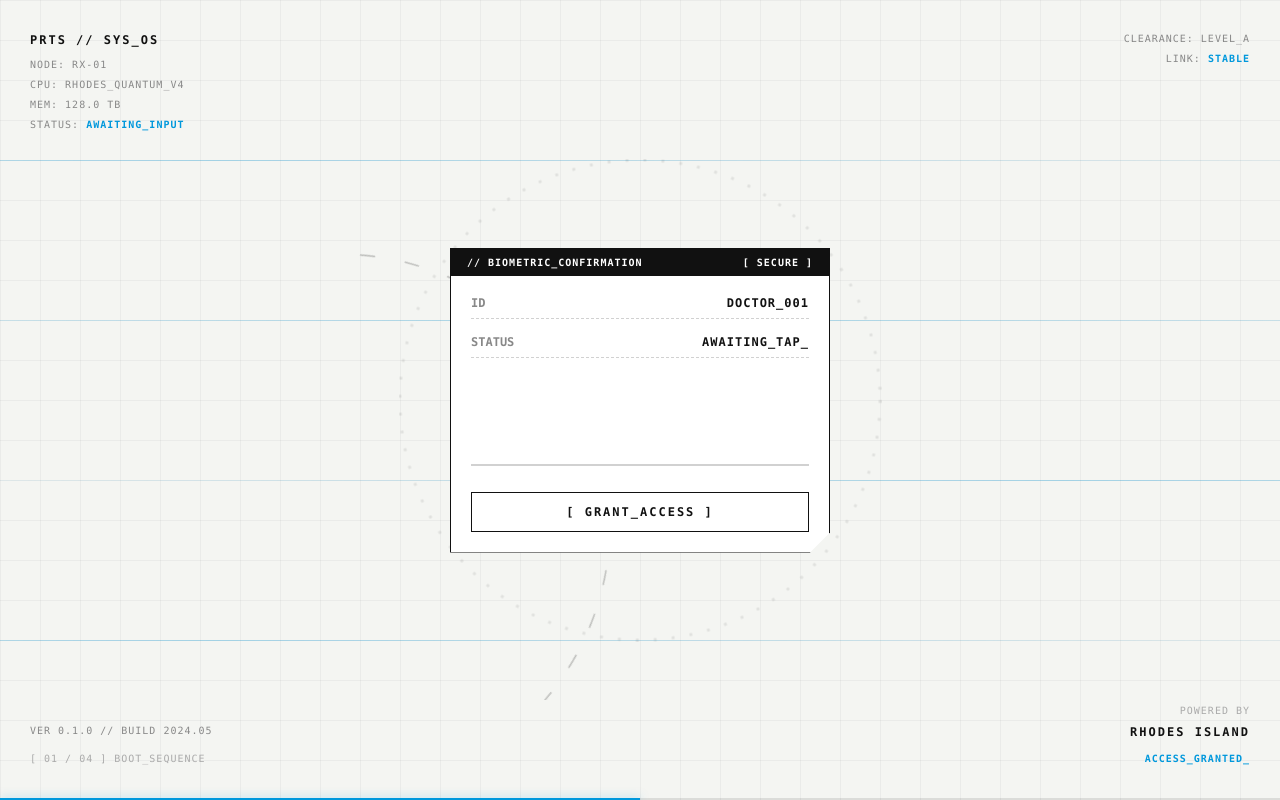
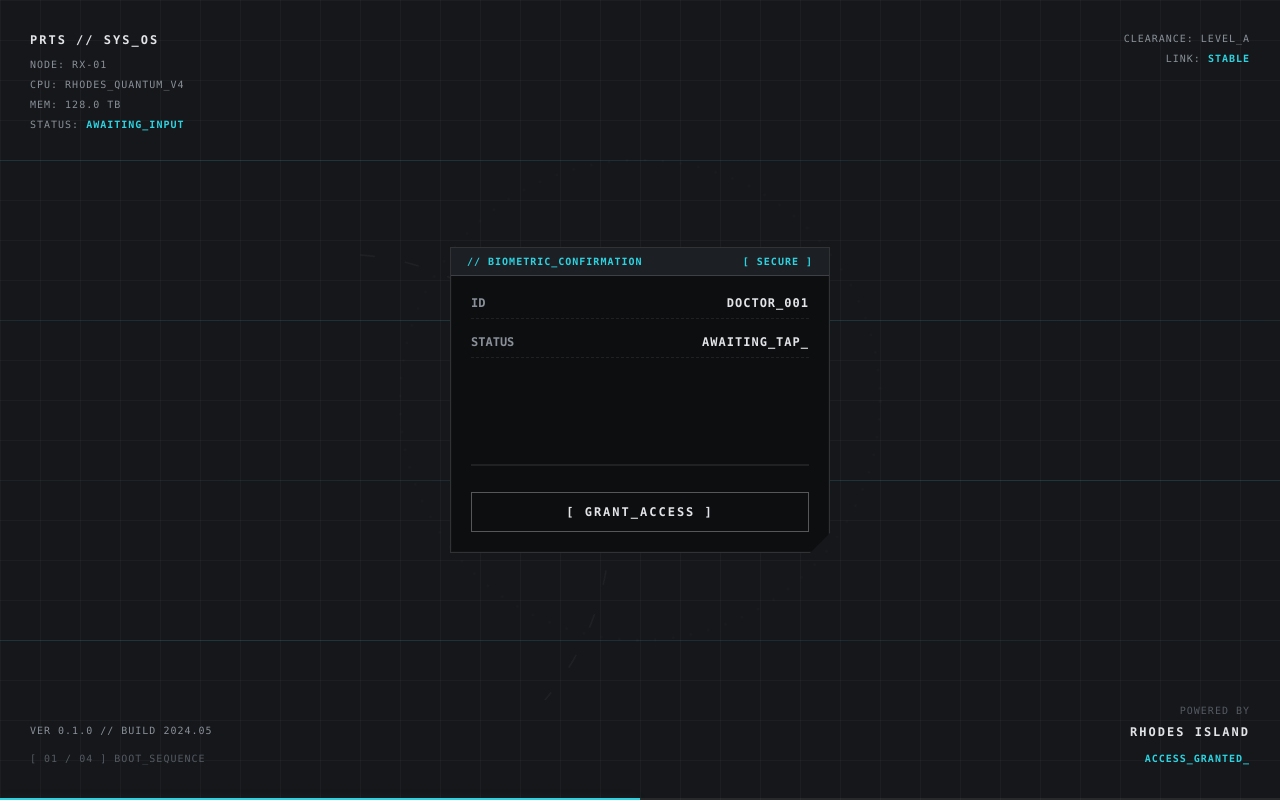
Before and after one commit to DeepSeekie/DeepSeekie.github.io, a Vue app: page / in a window 1280 px wide. Built offline with nearby package versions, Linux system fonts and the light colour scheme.

Commit message:
feat: dark charcoal splash palette; bind theme vars to #splash for scoped CSS

```diff
--- a/src/components/SplashScreen.vue
+++ b/src/components/SplashScreen.vue
@@ -1,11 +1,11 @@
 <template>
   <div id="splash" :class="{ 'is-leaving': leaving }" @pointerdown="onTap" @keydown.enter="onTap">
 
-    <!-- 1. 工业图纸背景与网格 -->
+    <!-- 1. 深色金属工业图纸背景 -->
     <div class="bg-grid"></div>
     <div class="bg-halftone"></div>
 
-    <!-- 背景流动数据流 (淡青色细线) -->
+    <!-- 背景流动数据流 (冷青色细线) -->
     <div class="bg-data-stream">
       <div class="stream-line" v-for="i in 5" :key="i" :style="{ top: `${i * 20}%`, animationDelay: `${i * -2}s` }"></div>
     </div>
@@ -25,7 +25,7 @@
       <div class="hl-data">LINK: <span class="text-cyan">STABLE</span></div>
     </div>
 
-    <!-- 3. HUD: 左下角版本号 (已去除音频条) -->
+    <!-- 3. HUD: 左下角版本号 -->
     <div class="hud-corner hud-bl">
       <div class="hl-data">VER 0.1.0 // BUILD 2024.05</div>
       <div class="hl-data text-faint">[ 01 / 04 ] BOOT_SEQUENCE</div>
@@ -69,7 +69,7 @@
       </div>
 
       <!-- ========================================== -->
-      <!-- 身份验证弹窗 (亮色工业风) -->
+      <!-- 身份验证弹窗 (深灰工业风) -->
       <!-- ========================================== -->
       <transition name="pop">
         <div class="auth-card" v-if="phase === 'auth_wait' || phase === 'auth_scanning' || phase === 'welcome'">
@@ -99,7 +99,7 @@
               <div class="bar-fill" :style="{ width: scanPct + '%' }"></div>
             </div>
 
-            <!-- 按钮逻辑：等待点击 -> 扫描中 -> 等待点击进入 -->
+            <!-- 按钮逻辑 -->
             <button class="auth-btn" v-if="phase === 'auth_wait'" @click.stop="startScan">
               [ GRANT_ACCESS ]
             </button>
@@ -127,7 +127,6 @@ const phase = ref('boot');
 const systemStatus = ref('INITIALIZING...');
 const progressWidth = ref('10%');
 
-// 验证相关状态
 const scanPct = ref(0);
 const scanLogs = ref([]);
 let timers = [];
@@ -141,7 +140,6 @@ const clearTimers = () => {
   timers = [];
 };
 
-// 点击开始扫描
 const startScan = () => {
   if (phase.value !== 'auth_wait') return;
   phase.value = 'auth_scanning';
@@ -170,7 +168,6 @@ const startScan = () => {
       clearInterval(interval);
       addLog(logPool[3]);
       setTimeout(() => {
-        // 扫描完成，进入 welcome 状态，但绝对不自动跳转！
         phase.value = 'welcome';
         systemStatus.value = 'AUTHORIZED';
         progressWidth.value = '100%';
@@ -179,14 +176,12 @@ const startScan = () => {
   }, 100);
 };
 
-// 点击进入主系统
 const enterSystem = () => {
   if (phase.value !== 'welcome') return;
   leaving.value = true;
-  setTimeout(() => emit('done'), 800); // 触发淡出并通知父组件
+  setTimeout(() => emit('done'), 800);
 };
 
-// 全局点击判定
 const onTap = () => {
   if (phase.value === 'auth_wait') {
     startScan();
@@ -196,14 +191,12 @@ const onTap = () => {
 };
 
 onMounted(() => {
-  // 启动系统自检
   timers.push(setTimeout(() => {
     systemStatus.value = 'SELF_TEST_PASS';
     progressWidth.value = '30%';
     phase.value = 'system_check';
   }, 1500));
 
-  // 进入等待状态，此后将永久停留，直到用户点击
   timers.push(setTimeout(() => {
     systemStatus.value = 'AWAITING_INPUT';
     progressWidth.value = '50%';
@@ -216,102 +209,127 @@ onUnmounted(() => clearTimers());
 
 <style scoped>
 /* ============================================================
-   基础层：亮色纸感
+   0. 非纯黑深灰工业调色板 (防AI配色)
+   ============================================================ */
+#splash {
+  /* 背景 - 金属炭灰 */
+  --bg-deep: #15171A;       /* 主背景，非常深的炭灰，带一点冷调 */
+  --bg-surface: #0D0E10;    /* 终端框、卡片底色，比背景更深 */
+  --bg-elevated: #1C1F24;   /* 悬浮元素、高亮面板 */
+
+  /* 线条与边框 - 极细灰色 */
+  --line-faint: rgba(255, 255, 255, 0.08);
+  --line-mid: rgba(255, 255, 255, 0.15);
+  --line-strong: rgba(255, 255, 255, 0.3);
+
+  /* 文字 - 柔和高对比 */
+  --text-main: #E2E4E8;     /* 主文字，柔白，不刺眼 */
+  --text-dim: #8A9099;      /* 辅助文字 */
+  --text-faint: #555A63;    /* 极弱信息 */
+
+  /* 强调色 - 冷空青 & 琥珀警示 */
+  --accent-cyan: #2CD3E1;   /* 冷调青，用于常规高亮 */
+  --accent-amber: #E6A23C;  /* 琥珀金，用于警示、次要状态 */
+  --accent-cyan-soft: rgba(44, 211, 225, 0.15);
+}
+
+/* ============================================================
+   1. 基础层：深灰金属质感
    ============================================================ */
 #splash {
   position: fixed; inset: 0; z-index: 100;
-  background: var(--canvas);
-  color: var(--fg);
+  background: var(--bg-deep);
+  color: var(--text-main);
   display: flex; align-items: center; justify-content: center;
   transition: opacity 0.8s ease;
   cursor: pointer; overflow: hidden;
-  font-family: var(--font-mono);
+  font-family: var(--font-mono, "SFMono-Regular", Consolas, monospace);
 }
 #splash.is-leaving { opacity: 0; pointer-events: none; }
 
-/* 1. 工业图纸网格背景 */
+/* 深色网格背景 */
 .bg-grid {
   position: absolute; inset: 0; z-index: 0; pointer-events: none;
   background-image:
-    linear-gradient(rgba(0, 0, 0, 0.04) 1px, transparent 1px),
-    linear-gradient(90deg, rgba(0, 0, 0, 0.04) 1px, transparent 1px);
+    linear-gradient(rgba(255, 255, 255, 0.03) 1px, transparent 1px),
+    linear-gradient(90deg, rgba(255, 255, 255, 0.03) 1px, transparent 1px);
   background-size: 40px 40px;
 }
 
-/* 半调网点质感 */
+/* 深色半调网点 */
 .bg-halftone {
   position: absolute; inset: 0; z-index: 0; pointer-events: none;
-  background-image: radial-gradient(circle, rgba(0,0,0,0.08) 0.5px, transparent 0.5px);
-  background-size: 4px 4px; opacity: 0.6;
+  background-image: radial-gradient(circle, rgba(255,255,255,0.04) 0.5px, transparent 0.5px);
+  background-size: 4px 4px; opacity: 0.7;
 }
 
-/* 背景横向数据流 */
+/* 背景横向数据流 (冷青色) */
 .bg-data-stream { position: absolute; inset: 0; z-index: 1; overflow: hidden; pointer-events: none; }
 .stream-line {
   position: absolute; left: -100%; width: 200%; height: 1px;
-  background: linear-gradient(90deg, transparent, rgba(0, 152, 220, 0.3), transparent);
+  background: linear-gradient(90deg, transparent, var(--accent-cyan-soft), transparent);
   animation: flowRight 6s linear infinite;
 }
 @keyframes flowRight { 0% { transform: translateX(0); } 100% { transform: translateX(50%); } }
 
 /* ============================================================
-   HUD 四角信息
+   2. HUD 四角信息
    ============================================================ */
-.hud-corner { position: absolute; z-index: 10; font-size: 10px; line-height: 1.8; color: var(--fg-mid); letter-spacing: 1px; }
+.hud-corner { position: absolute; z-index: 10; font-size: 10px; line-height: 1.8; color: var(--text-dim); letter-spacing: 1px; }
 .hud-tl { top: 30px; left: 30px; }
 .hud-tr { top: 30px; right: 30px; text-align: right; }
 .hud-bl { bottom: 30px; left: 30px; }
 .hud-br { bottom: 30px; right: 30px; text-align: right; }
 
-.hl-title { font-size: 12px; font-weight: 900; color: var(--fg); letter-spacing: 2px; margin-bottom: 4px; }
-.hl-data { color: var(--fg-dim); margin-bottom: 2px; }
-.text-cyan { color: var(--blue); font-weight: 700; }
-.text-faint { color: #aaa; margin-top: 10px; }
+.hl-title { font-size: 12px; font-weight: 900; color: var(--text-main); letter-spacing: 2px; margin-bottom: 4px; }
+.hl-data { color: var(--text-dim); margin-bottom: 2px; }
+.text-cyan { color: var(--accent-cyan); font-weight: 700; }
+.text-faint { color: var(--text-faint); margin-top: 10px; }
 .mt-1 { margin-top: 6px; }
 .blink { animation: blink 1s step-end infinite; }
 @keyframes blink { 0%, 100% { opacity: 1; } 50% { opacity: 0.3; } }
 
 /* 底部总进度条 */
 .bottom-progress {
-  position: absolute; bottom: 0; left: 0; right: 0; height: 2px; background: rgba(0,0,0,0.1); z-index: 10;
+  position: absolute; bottom: 0; left: 0; right: 0; height: 2px; background: var(--line-faint); z-index: 10;
 }
-.progress-bar { height: 100%; background: var(--blue); transition: width 0.8s ease; box-shadow: 0 0 10px rgba(0,152,220,0.5); }
+.progress-bar { height: 100%; background: var(--accent-cyan); transition: width 0.8s ease; box-shadow: 0 0 10px var(--accent-cyan-soft); }
 
 /* ============================================================
-   核心舞台 (视觉中心)
+   3. 核心舞台
    ============================================================ */
 .splash-stage {
   position: relative; width: 100vw; height: 100vh; z-index: 5;
   display: flex; align-items: center; justify-content: center;
 }
 
-/* 巨大的罗盘圆环 */
+/* 圆环 (深色线条 + 微弱青/琥珀) */
 .rings {
   position: absolute; width: min(80vw, 600px); height: min(80vw, 600px); z-index: 1;
-  opacity: 0.4; transition: opacity 1s ease;
+  opacity: 0.3; transition: opacity 1s ease;
 }
 .ring { transform-origin: 200px 200px; fill: none; }
-.ring-outer circle { stroke: var(--line-strong); stroke-width: 1; stroke-dasharray: 10 20; animation: spin 40s linear infinite; opacity: 0.3;}
-.ring-mid circle { stroke: var(--blue); stroke-width: 1.5; stroke-dasharray: 100 400; animation: spinRev 20s linear infinite; opacity: 0.6; }
-.ring-inner circle { stroke: var(--fg); stroke-width: 2; animation: spin 15s linear infinite; opacity: 0.2;}
+.ring-outer circle { stroke: var(--line-mid); stroke-width: 1; stroke-dasharray: 10 20; animation: spin 40s linear infinite; opacity: 0.5;}
+.ring-mid circle { stroke: var(--accent-cyan); stroke-width: 1.5; stroke-dasharray: 100 400; animation: spinRev 20s linear infinite; opacity: 0.4; }
+.ring-inner circle { stroke: var(--accent-amber); stroke-width: 2; animation: spin 15s linear infinite; opacity: 0.15;}
 .ring-ticks circle { stroke: var(--line-strong); stroke-width: 2; opacity: 0.1; }
 
-.is-auth_wait .rings { opacity: 0.8; }
+.is-auth_wait .rings { opacity: 0.7; }
 .is-auth_scanning .rings { opacity: 1; }
-.is-welcome .rings { opacity: 0.4; }
+.is-welcome .rings { opacity: 0.3; }
 
-/* 中央大标题 */
+/* 中央文字 */
 .center-text {
   position: absolute; z-index: 5; text-align: center; pointer-events: none;
   display: flex; flex-direction: column; align-items: center; gap: 12px;
   transition: transform 0.5s ease;
 }
 .welcome-title {
-  font-family: var(--font-sans); font-size: clamp(24px, 4vw, 36px);
-  font-weight: 900; letter-spacing: 0.3em; color: var(--fg);
+  font-family: var(--font-sans, sans-serif); font-size: clamp(24px, 4vw, 36px);
+  font-weight: 900; letter-spacing: 0.3em; color: var(--text-main);
 }
 .sub-title {
-  font-size: 10px; letter-spacing: 0.5em; color: var(--fg-dim); text-transform: uppercase; font-weight: 700;
+  font-size: 10px; letter-spacing: 0.5em; color: var(--text-dim); text-transform: uppercase; font-weight: 700;
 }
 
 .is-auth_wait .center-text { transform: translateY(-120px); }
@@ -319,51 +337,54 @@ onUnmounted(() => clearTimers());
 .is-welcome .center-text { transform: translateY(0); }
 
 /* ============================================================
-   身份验证弹窗 (亮色工业卡片)
+   4. 身份验证弹窗 (深灰工业卡片)
    ============================================================ */
 .auth-card {
   position: absolute; z-index: 10;
-  width: min(90vw, 380px); background: var(--surface);
-  border: 1px solid var(--fg);
+  width: min(90vw, 380px);
+  background: var(--bg-surface);
+  border: 1px solid var(--line-mid);
+  /* 斜切角 */
   clip-path: polygon(0 0, 100% 0, 100% calc(100% - 20px), calc(100% - 20px) 100%, 0 100%);
-  box-shadow: 6px 6px 0 rgba(0, 0, 0, 0.05);
+  box-shadow: 6px 6px 0 rgba(0, 0, 0, 0.4), inset 0 0 0 1px rgba(255,255,255,0.02);
   display: flex; flex-direction: column;
 }
 .auth-head {
-  background: var(--fg); color: var(--surface);
+  background: var(--bg-elevated); color: var(--accent-cyan);
+  border-bottom: 1px solid var(--line-mid);
   padding: 8px 16px; font-size: 10px; letter-spacing: 1px; font-weight: 700;
   display: flex; justify-content: space-between;
 }
 .auth-body { padding: 20px; display: flex; flex-direction: column; gap: 16px; }
 
-.auth-row { display: flex; justify-content: space-between; font-size: 12px; border-bottom: 1px dashed var(--line); padding-bottom: 8px; }
-.a-key { color: var(--fg-dim); font-weight: 700; }
-.a-val { color: var(--fg); font-weight: 900; letter-spacing: 1px; }
+.auth-row { display: flex; justify-content: space-between; font-size: 12px; border-bottom: 1px dashed var(--line-faint); padding-bottom: 8px; }
+.a-key { color: var(--text-dim); font-weight: 700; }
+.a-val { color: var(--text-main); font-weight: 900; letter-spacing: 1px; }
 
-/* 终端日志输出 */
+/* 终端日志 */
 .auth-log {
-  height: 70px; font-size: 10px; color: var(--blue); font-weight: 700; overflow: hidden;
+  height: 70px; font-size: 10px; color: var(--accent-cyan); font-weight: 700; overflow: hidden;
   display: flex; flex-direction: column; justify-content: flex-end; gap: 4px;
 }
 .log-line { animation: typeIn 0.3s ease-out; }
 @keyframes typeIn { from { opacity: 0; transform: translateX(-10px); } to { opacity: 1; transform: translateX(0); } }
 
 /* 验证进度条 */
-.auth-bar { height: 2px; background: var(--line); width: 100%; margin-top: 4px; }
-.bar-fill { height: 100%; background: var(--blue); transition: width 0.1s linear; }
+.auth-bar { height: 2px; background: var(--line-faint); width: 100%; margin-top: 4px; }
+.bar-fill { height: 100%; background: var(--accent-cyan); transition: width 0.1s linear; box-shadow: 0 0 8px var(--accent-cyan-soft); }
 
 /* 按钮 */
 .auth-btn {
   margin-top: 10px; padding: 12px; background: transparent;
-  border: 1px solid var(--fg); color: var(--fg); font-family: var(--font-mono); font-size: 12px; font-weight: 700;
+  border: 1px solid var(--line-strong); color: var(--text-main); font-family: var(--font-mono, monospace); font-size: 12px; font-weight: 700;
   cursor: pointer; transition: all 0.2s; letter-spacing: 2px;
 }
-.auth-btn:hover:not(.disabled) { background: var(--fg); color: var(--surface); }
-.auth-btn.disabled { border-color: var(--line); color: var(--fg-dim); cursor: not-allowed; }
-.auth-btn.success { border-color: var(--blue); color: var(--blue); background: rgba(0, 152, 220, 0.05); }
-.auth-btn.success:hover { background: var(--blue); color: var(--surface); }
+.auth-btn:hover:not(.disabled) { background: var(--line-mid); }
+.auth-btn.disabled { border-color: var(--line-faint); color: var(--text-faint); cursor: not-allowed; }
+.auth-btn.success { border-color: var(--accent-cyan); color: var(--accent-cyan); background: rgba(44, 211, 225, 0.05); }
+.auth-btn.success:hover { background: var(--accent-cyan-soft); }
 
-/* 弹窗过渡动画 */
+/* 弹窗动画 */
 .pop-enter-active { animation: popIn 0.4s cubic-bezier(0.16, 1, 0.3, 1); }
 .pop-leave-active { animation: popOut 0.3s ease; }
 @keyframes popIn { from { opacity: 0; transform: scale(0.95) translateY(20px); } to { opacity: 1; transform: scale(1) translateY(0); } }
```
